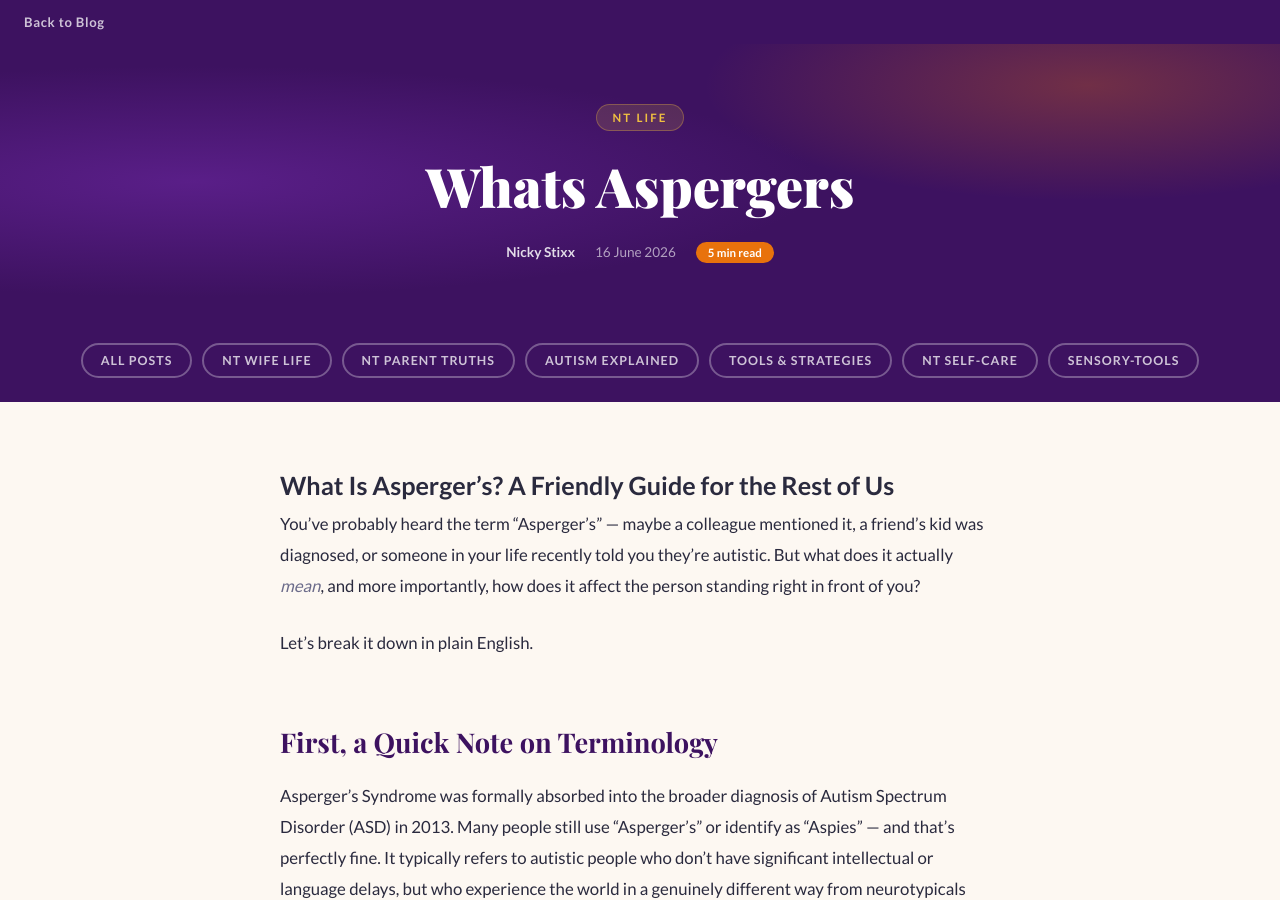
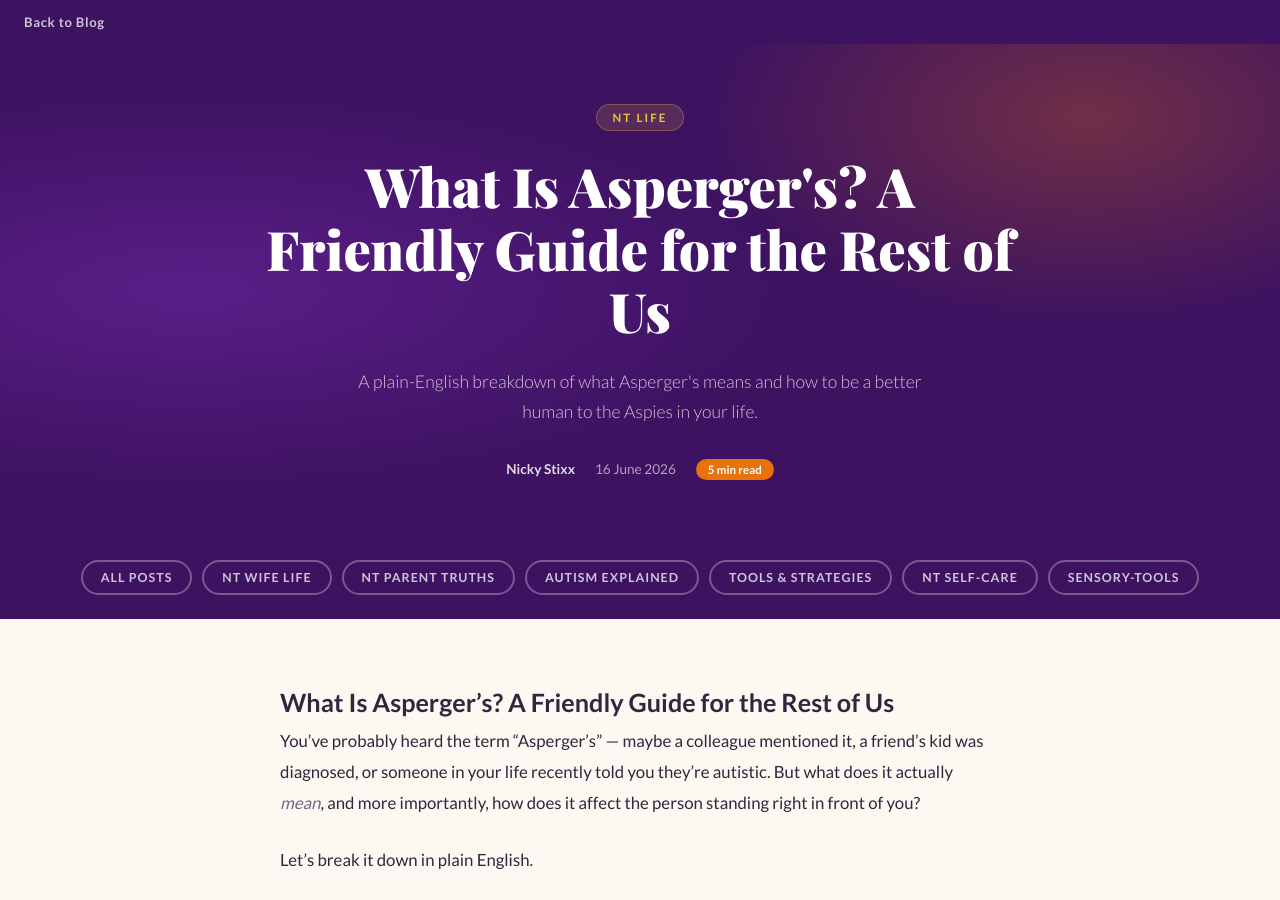
Before and after one commit to stixxnicky-lpa/loveparentingandautism, a Jekyll site: the page built from _posts/2026-06-16-whats-aspergers.md, in a window 1280 px wide and 900 px high. Built offline with Jekyll 4.4.1, drawn with Linux system fonts in a browser that asks for light colours; some web fonts are replaced; our own code applies the rules of GitHub Pages for plain Markdown files; some of the changed text lies outside the part shown.

Commit message:
Update 2026-06-16-whats-aspergers.md

```diff
--- a/_posts/2026-06-16-whats-aspergers.md
+++ b/_posts/2026-06-16-whats-aspergers.md
@@ -1,3 +1,12 @@
+---
+layout: post
+title: "What Is Asperger's? A Friendly Guide for the Rest of Us"
+date: 2026-06-16
+author: Nicky Stixx
+categories: [autism]
+tags: [aspergers, neurotypical, autism-explained]
+description: "A plain-English breakdown of what Asperger's means and how to be a better human to the Aspies in your life."
+---
 # What Is Asperger's? A Friendly Guide for the Rest of Us
 
 You've probably heard the term "Asperger's" — maybe a colleague mentioned it, a friend's kid was diagnosed, or someone in your life recently told you they're autistic. But what does it actually *mean*, and more importantly, how does it affect the person standing right in front of you?
```
